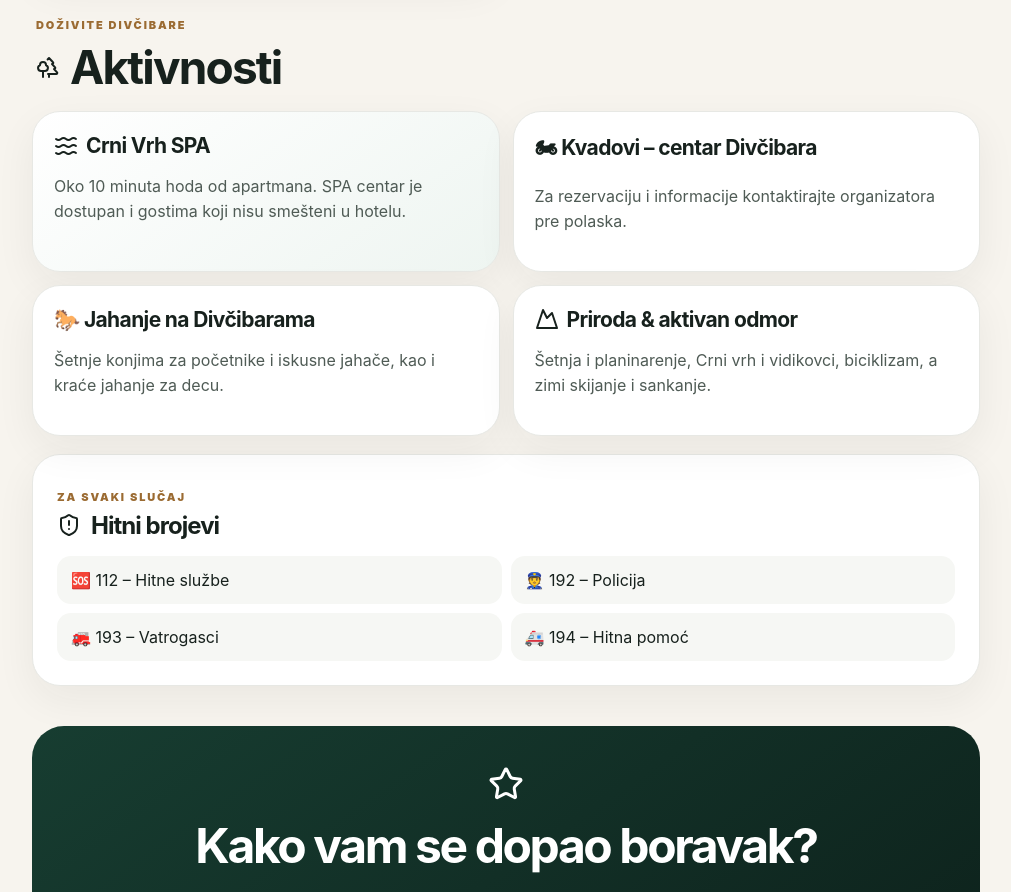
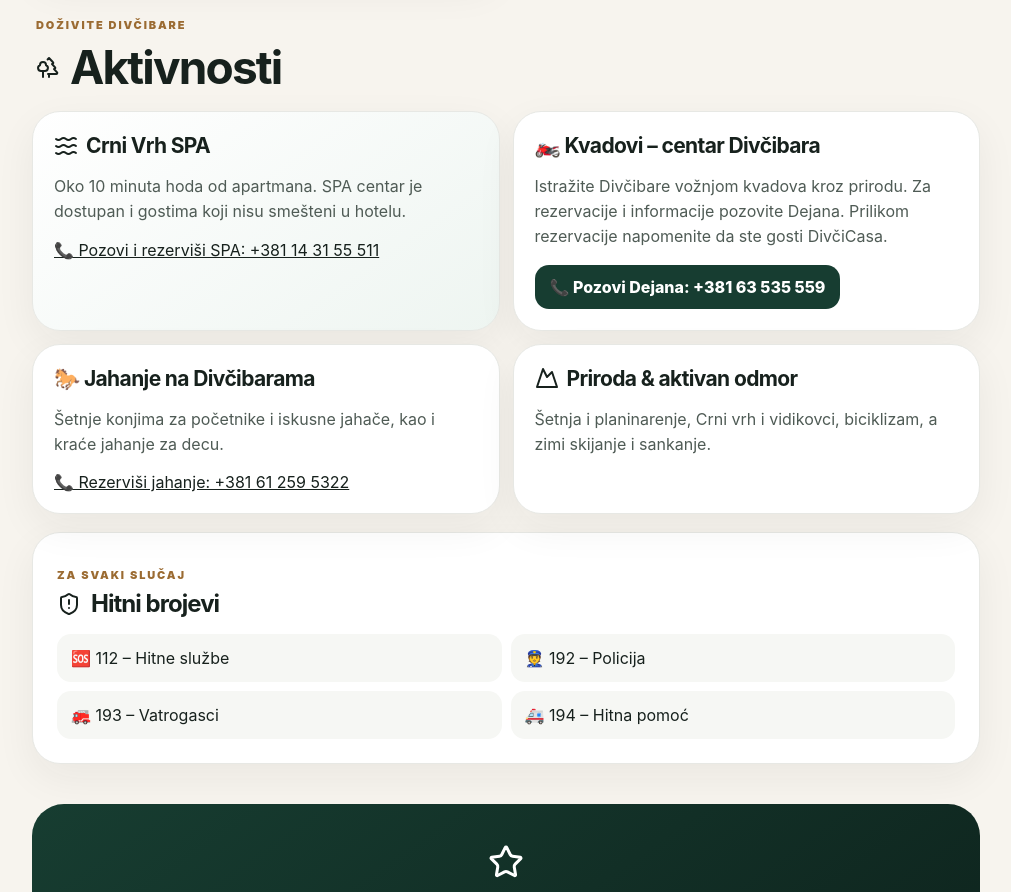
Before and after one commit to pocucapedja-debug/divcicasa-guest-guide, a Next.js app: page /dsr18 in a window 1280 px wide. Shown: the part 3480-4372 px from the top of the page, without its empty margins (134-1145 px from the left). Built offline with nearby package versions, Linux system fonts and the light colour scheme.

Commit message:
Update DSR18 activities and contacts

```diff
--- a/app/dsr18/page.jsx
+++ b/app/dsr18/page.jsx
@@ -237,28 +237,39 @@ export default function DSR18Page() {
           </div>
 
           <div className="recommendGrid">
+
 <article className="mini feature">
   <h3><Waves /> Crni Vrh SPA</h3>
   <p>
     Oko 10 minuta hoda od apartmana. SPA centar je dostupan
     i gostima koji nisu smešteni u hotelu.
   </p>
+  <a href="tel:+381143155511">
+    📞 Pozovi i rezerviši SPA: +381 14 31 55 511
+  </a>
 </article>
 
+
+
+
 <article className="mini">
-              <h3>🏍 Kvadovi – centar Divčibara</h3>
+  <h3>🏍️ Kvadovi – centar Divčibara</h3>
   <p>
-                Za rezervaciju i informacije kontaktirajte organizatora
-                pre polaska.
+    Istražite Divčibare vožnjom kvadova kroz prirodu.
+    Za rezervacije i informacije pozovite Dejana.
+    Prilikom rezervacije napomenite da ste gosti DivčiCasa.
   </p>
+  <a className="smallBtn" href="tel:+38163535559">
+    📞 Pozovi Dejana: +381 63 535 559
+  </a>
 </article>
 
+
             <article className="mini">
-              <h3>🐎 Jahanje na Divčibarama</h3>
-              <p>
-                Šetnje konjima za početnike i iskusne jahače, kao i kraće
-                jahanje za decu.
-              </p>
+
+<h3>🐎 Jahanje na Divčibarama</h3><p>Šetnje konjima za početnike i iskusne jahače, kao i kraće jahanje za decu.</p><a href="tel:+381612595322">📞 Rezerviši jahanje: +381 61 259 5322</a>
+
+
             </article>
 
             <article className="mini">
```
Lines whose indentation alone changed are shown as unchanged.
